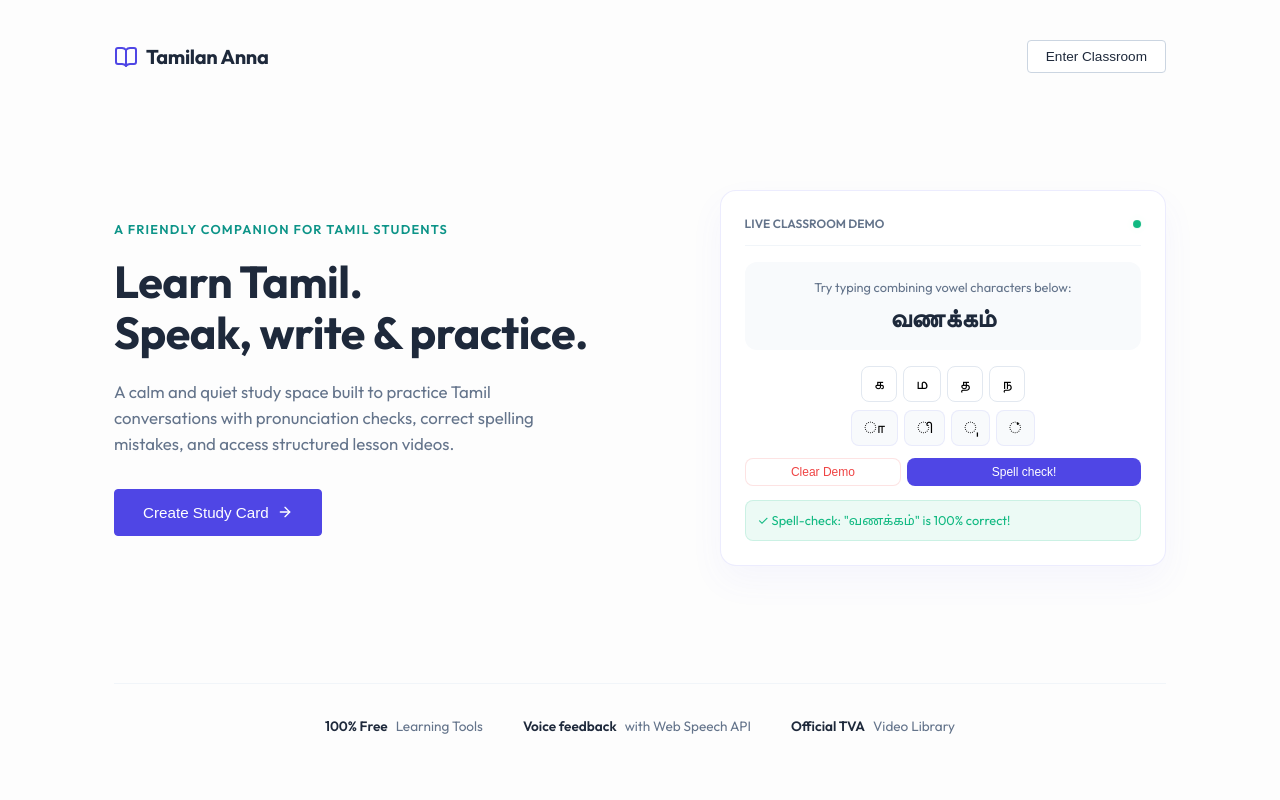
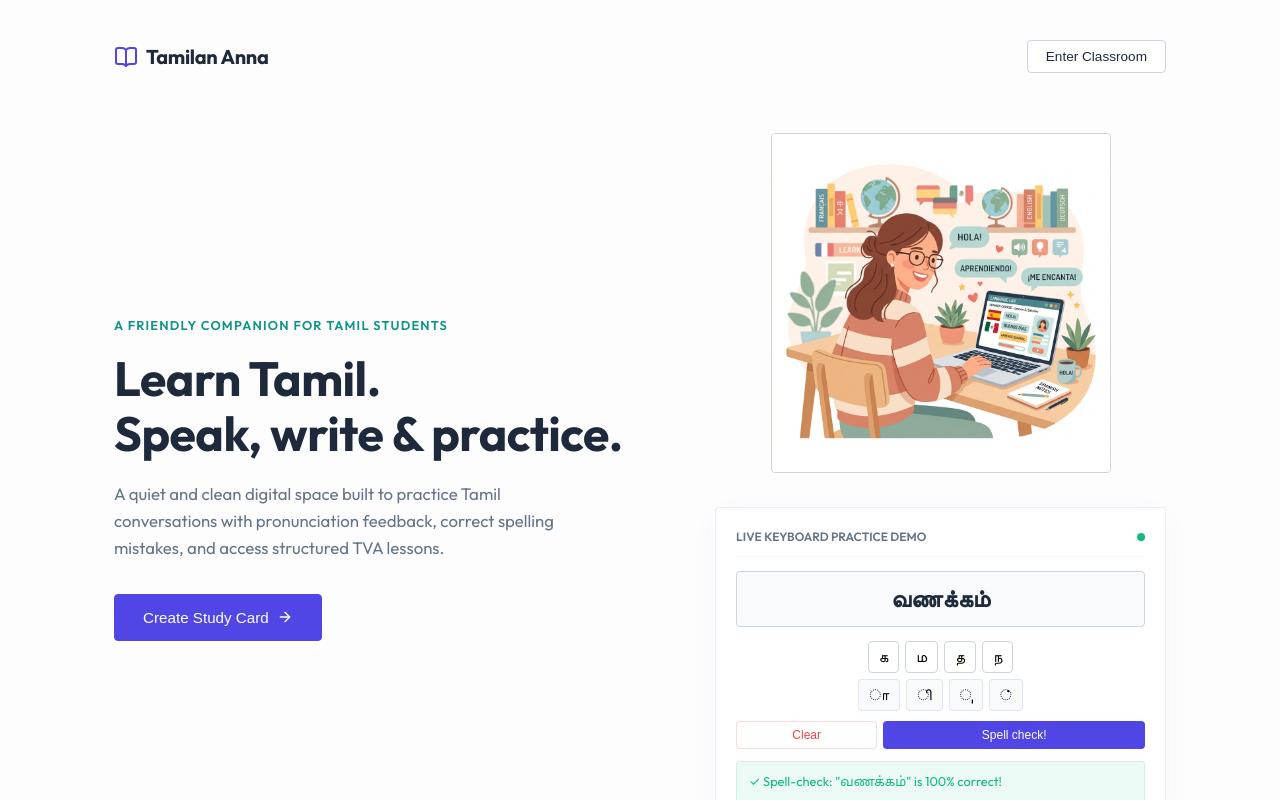
Before and after one commit to B-Sheikh/Tamilan-Anna, a React (Vite) app: page / in a window 1280 px wide. Both pictures are taken after a click on the button "Spell check!". Shown: the top 800 px of the page. Built offline with nearby package versions, Linux system fonts and the light colour scheme.

Commit message:
Enhance landing page visual details with background blur blobs and vector illustration

```diff
--- a/src/App.jsx
+++ b/src/App.jsx
@@ -157,12 +157,17 @@ export default function App() {
     }
   };
 
-  // 1. LANDING PAGE (Clean, educational, split-layout)
+  // 1. LANDING PAGE (Clean, educational, split-layout with visual depth)
   if (!user && !showLogin) {
     return (
-      <div className="animate-fade-in" style={{ maxWidth: '1100px', margin: '0 auto', padding: '40px 24px' }}>
+      <div className="animate-fade-in" style={{ maxWidth: '1100px', margin: '0 auto', padding: '40px 24px', position: 'relative', overflow: 'hidden' }}>
+
+        {/* Soft Colorful Backdrop Glazes */}
+        <div style={{ position: 'absolute', top: '5%', left: '5%', width: '400px', height: '400px', background: 'rgba(99, 102, 241, 0.07)', filter: 'blur(100px)', borderRadius: '50%', zIndex: -1 }}></div>
+        <div style={{ position: 'absolute', bottom: '15%', right: '5%', width: '350px', height: '350px', background: 'rgba(13, 148, 136, 0.08)', filter: 'blur(90px)', borderRadius: '50%', zIndex: -1 }}></div>
+
         {/* Navigation Bar */}
-        <header style={{ display: 'flex', justifyContent: 'space-between', alignItems: 'center', marginBottom: '80px' }}>
+        <header style={{ display: 'flex', justifyContent: 'space-between', alignItems: 'center', marginBottom: '60px', position: 'relative', zIndex: 10 }}>
           <div style={{ display: 'flex', alignItems: 'center', gap: '8px' }}>
             <div style={{ color: 'var(--accent-primary)', display: 'flex', alignItems: 'center' }}>
               <BookOpen size={24} />
@@ -177,42 +182,55 @@ export default function App() {
         </header>
 
         {/* Hero Section Split Layout */}
-        <div style={{ display: 'grid', gridTemplateColumns: '1.1fr 0.9fr', gap: '60px', alignItems: 'center', minHeight: '450px' }}>
+        <div style={{ display: 'grid', gridTemplateColumns: '1.1fr 0.9fr', gap: '50px', alignItems: 'center', minHeight: '500px', position: 'relative', zIndex: 10 }}>
           {/* Left Column: Hand-crafted Copywriting */}
           <div style={{ textAlign: 'left' }}>
             <span style={{ fontSize: '0.8rem', fontWeight: 600, color: 'var(--accent-secondary)', textTransform: 'uppercase', letterSpacing: '1.2px', display: 'block', marginBottom: '16px' }}>
               A friendly companion for Tamil students
             </span>
-            <h1 style={{ fontSize: '2.8rem', color: 'var(--text-primary)', margin: '0 0 20px 0', fontWeight: 700, lineHeight: '1.15', letterSpacing: '-0.5px' }}>
+            <h1 style={{ fontSize: '3rem', color: 'var(--text-primary)', margin: '0 0 20px 0', fontWeight: 700, lineHeight: '1.15', letterSpacing: '-0.5px' }}>
               Learn Tamil.<br />Speak, write & practice.
             </h1>
-            <p style={{ color: 'var(--text-muted)', fontSize: '1.05rem', lineHeight: '1.55', marginBottom: '32px', maxWidth: '480px' }}>
-              A calm and quiet study space built to practice Tamil conversations with pronunciation checks, correct spelling mistakes, and access structured lesson videos.
+            <p style={{ color: 'var(--text-muted)', fontSize: '1.05rem', lineHeight: '1.6', marginBottom: '32px', maxWidth: '480px' }}>
+              A quiet and clean digital space built to practice Tamil conversations with pronunciation feedback, correct spelling mistakes, and access structured TVA lessons.
             </p>
+            <div style={{ display: 'flex', gap: '12px' }}>
               <button onClick={() => setShowLogin(true)} className="btn-primary" style={{ padding: '14px 28px', fontSize: '0.95rem' }}>
                 Create Study Card <ArrowRight size={16} />
               </button>
             </div>
+          </div>
 
-          {/* Right Column: Tactile Interactive Preview Card */}
-          <div className="glass-panel" style={{ padding: '24px', background: 'white', borderRadius: '16px', border: '1px solid rgba(99, 102, 241, 0.12)', boxShadow: '0 15px 35px rgba(99, 102, 241, 0.05)' }}>
-            <div style={{ borderBottom: '1px solid #f1f5f9', paddingBottom: '12px', marginBottom: '16px', display: 'flex', justifyContent: 'space-between', alignItems: 'center' }}>
-              <span style={{ fontSize: '0.75rem', fontWeight: 600, color: 'var(--text-muted)' }}>LIVE CLASSROOM DEMO</span>
+          {/* Right Column: Tactile Interactive Preview Card & Hero Image */}
+          <div style={{ display: 'flex', flexDirection: 'column', gap: '28px' }}>
+
+            {/* Hand-crafted Flat illustration */}
+            <div style={{ textAlign: 'center' }}>
+              <img
+                src="/hero.png"
+                alt="Student learning illustration"
+                style={{ width: '100%', maxWidth: '340px', height: 'auto', borderRadius: '4px', border: '1px solid #cbd5e1' }}
+              />
+            </div>
+
+            {/* Tactile Interactive Preview Card */}
+            <div className="glass-panel" style={{ padding: '20px', background: 'white', borderRadius: '4px', border: '1px solid rgba(99, 102, 241, 0.12)', boxShadow: '0 8px 30px rgba(99, 102, 241, 0.03)' }}>
+              <div style={{ borderBottom: '1px solid #f1f5f9', paddingBottom: '10px', marginBottom: '14px', display: 'flex', justifyContent: 'space-between', alignItems: 'center' }}>
+                <span style={{ fontSize: '0.75rem', fontWeight: 600, color: 'var(--text-muted)' }}>LIVE KEYBOARD PRACTICE DEMO</span>
                 <span className="dot-pulse"></span>
               </div>
 
-            <div style={{ background: '#f8fafc', padding: '16px', borderRadius: '12px', marginBottom: '16px', textAlign: 'center' }}>
-              <p style={{ fontSize: '0.8rem', color: 'var(--text-muted)', margin: '0 0 6px 0' }}>Try typing combining vowel characters below:</p>
+              <div style={{ background: '#f8fafc', padding: '12px', borderRadius: '4px', marginBottom: '14px', textAlign: 'center', border: '1px solid #cbd5e1' }}>
                 <input
                   type="text"
                   value={previewText}
                   readOnly
-                style={{ fontSize: '1.6rem', fontWeight: 'bold', color: 'var(--text-primary)', textAlign: 'center', width: '100%', border: 'none', background: 'transparent', outline: 'none' }}
+                  style={{ fontSize: '1.5rem', fontWeight: 'bold', color: 'var(--text-primary)', textAlign: 'center', width: '100%', border: 'none', background: 'transparent', outline: 'none' }}
                 />
               </div>
 
               {/* Clickable Keyboard Keys preview */}
-            <div style={{ display: 'flex', flexDirection: 'column', gap: '8px' }}>
+              <div style={{ display: 'flex', flexDirection: 'column', gap: '6px' }}>
                 <div style={{ display: 'flex', gap: '6px', justifyContent: 'center' }}>
                   {['க', 'ம', 'த', 'ந'].map(char => (
                     <button
@@ -239,14 +257,14 @@ export default function App() {
                   <button
                     onClick={() => setPreviewText('')}
                     className="demo-key clear-btn"
-                  style={{ flexGrow: 1, fontSize: '0.75rem', padding: '6px' }}
+                    style={{ flexGrow: 1, fontSize: '0.75rem', padding: '6px 12px' }}
                   >
-                  Clear Demo
+                    Clear
                   </button>
                   <button
                     onClick={() => setPreviewText('வணக்கம்')}
                     className="demo-key submit-demo-btn"
-                  style={{ flexGrow: 2, fontSize: '0.75rem', padding: '6px', color: 'white', background: 'var(--accent-primary)', border: 'none' }}
+                    style={{ flexGrow: 2, fontSize: '0.75rem', padding: '6px 12px', color: 'white', background: 'var(--accent-primary)', border: 'none' }}
                   >
                     Spell check!
                   </button>
@@ -254,15 +272,16 @@ export default function App() {
               </div>
 
               {previewText === 'வணக்கம்' && (
-              <div className="animate-fade-in" style={{ marginTop: '14px', background: 'rgba(16, 185, 129, 0.08)', padding: '10px 12px', borderRadius: '8px', border: '1px solid rgba(16, 185, 129, 0.15)', fontSize: '0.8rem', color: 'var(--success)', display: 'flex', alignItems: 'center', gap: '8px' }}>
+                <div className="animate-fade-in" style={{ marginTop: '12px', background: 'rgba(16, 185, 129, 0.08)', padding: '10px 12px', borderRadius: '4px', border: '1px solid rgba(16, 185, 129, 0.15)', fontSize: '0.8rem', color: 'var(--success)', display: 'flex', alignItems: 'center', gap: '8px' }}>
                   <span>✓ Spell-check: "வணக்கம்" is 100% correct!</span>
                 </div>
               )}
             </div>
           </div>
+        </div>
 
         {/* Small Trust Badges / TVA link */}
-        <div style={{ display: 'flex', gap: '40px', justifyContent: 'center', marginTop: '80px', borderTop: '1px solid #f1f5f9', paddingTop: '32px' }}>
+        <div style={{ display: 'flex', gap: '40px', justifyContent: 'center', marginTop: '80px', borderTop: '1px solid #f1f5f9', paddingTop: '32px', position: 'relative', zIndex: 10 }}>
           <div style={{ display: 'flex', alignItems: 'center', gap: '8px', color: 'var(--text-muted)', fontSize: '0.85rem' }}>
             <span style={{ fontWeight: 600, color: 'var(--text-primary)' }}>100% Free</span> Learning Tools
           </div>
@@ -276,29 +295,29 @@ export default function App() {
 
         <style>{`
           .demo-key {
-            padding: 8px 12px;
-            border: 1px solid #e2e8f0;
+            padding: 6px 10px;
+            border: 1px solid #cbd5e1;
             background: white;
-            border-radius: 8px;
+            border-radius: 4px;
             cursor: pointer;
             font-weight: 500;
-            font-size: 1rem;
-            transition: all 0.15s ease;
+            font-size: 0.95rem;
+            transition: all 0.1s ease;
           }
           .demo-key:hover {
             border-color: var(--accent-primary);
-            background: rgba(99, 102, 241, 0.03);
+            background: #f1f5f9;
           }
           .demo-key.modifier {
             background: #f8fafc;
-            border-color: rgba(99,102,241,0.1);
+            border-color: rgba(99,102,241,0.15);
           }
           .demo-key.modifier:hover {
             border-color: var(--accent-secondary);
-            background: rgba(13, 148, 136, 0.03);
+            background: #f1f5f9;
           }
           .demo-key.clear-btn {
-            border-color: rgba(239, 68, 68, 0.15);
+            border-color: rgba(239, 68, 68, 0.2);
             color: var(--error);
           }
           .demo-key.clear-btn:hover {
```
Also changed, not shown: public/hero.png (added). Lines whose indentation alone changed are shown as unchanged.
